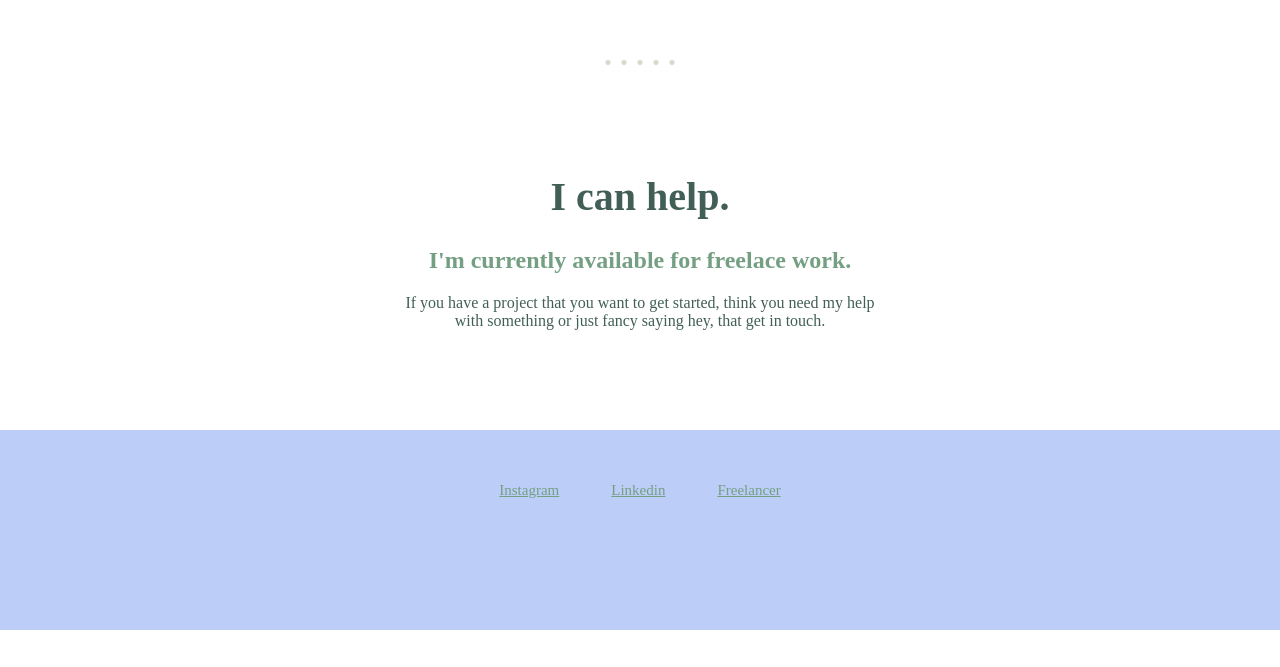
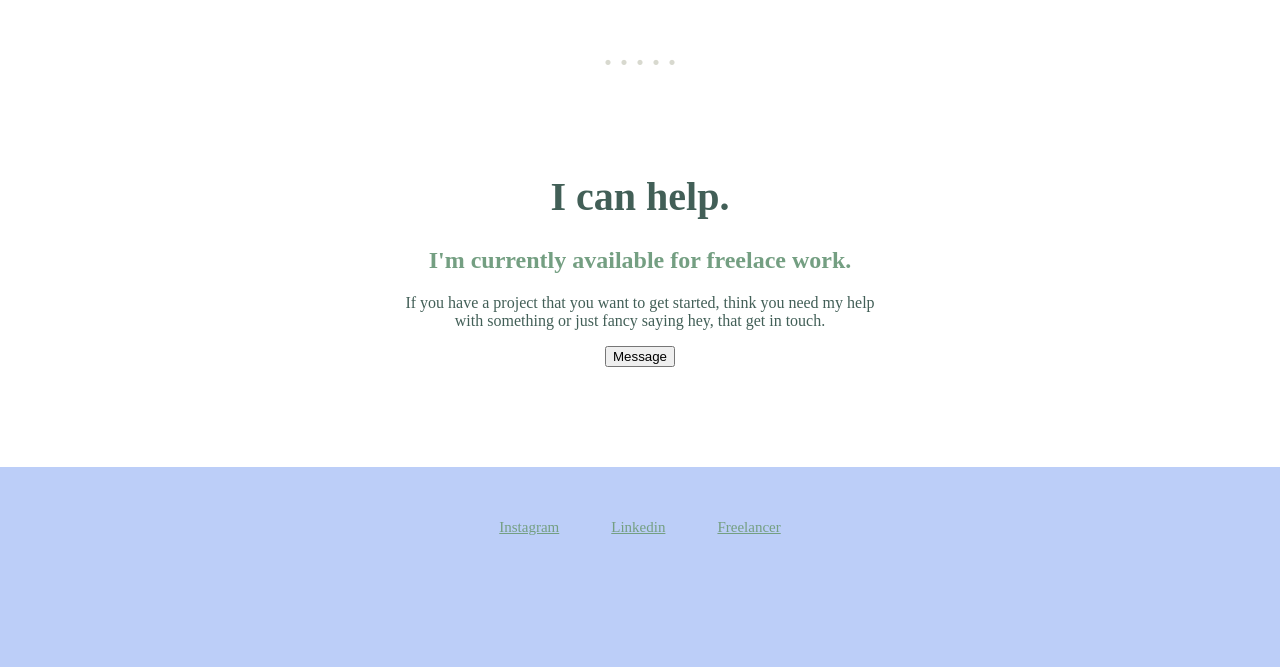
Before and after one commit to divyanshbhai/Freelancing-site, a plain HTML site: page index.html in a window 1280 px wide. Shown: the part 2119-2786 px from the top of the page. Before the commit the page ends 2749 px from the top, so only its background shows below. Drawn offline with Linux system fonts and the light colour scheme; a web font is replaced by a local one.

Commit message:
Update index.html

```diff
--- a/index.html
+++ b/index.html
@@ -59,6 +59,8 @@
           If you have a project that you want to get started, think you need my help<br>
           with something or just fancy saying hey, that get in touch.
         </p>
+        <a href="https://docs.google.com/forms/d/e/1FAIpQLSdsJVXSI70XjvKeyE4tHz6OdyIL4-U1sIZhj_r9o5nMU6xQ4w/viewform?usp=sf_link"><input class="messagebutton" type="button" name="" value="Message"></a>
+
       </center>
     </div>
     <div class="bottomcontener">
```
